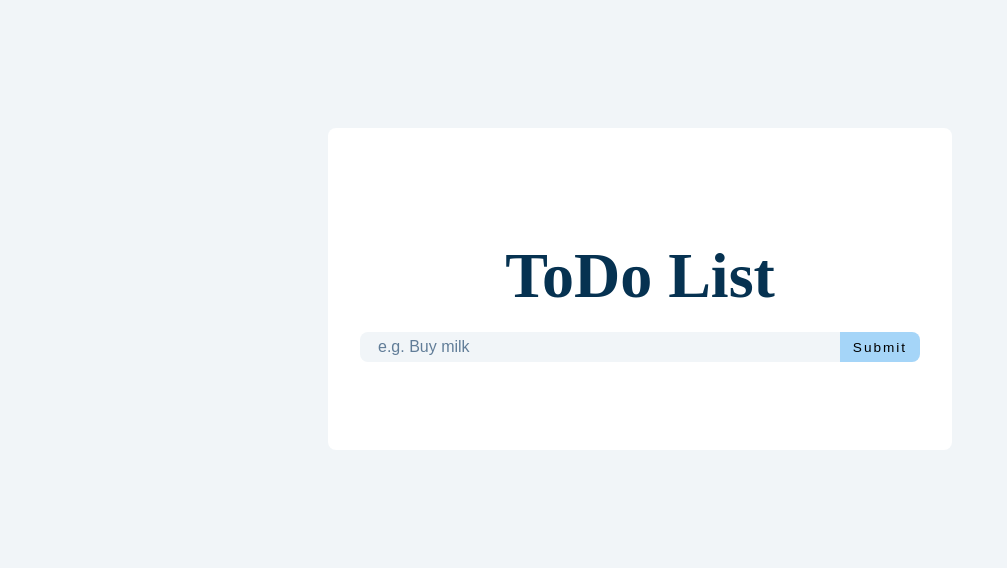
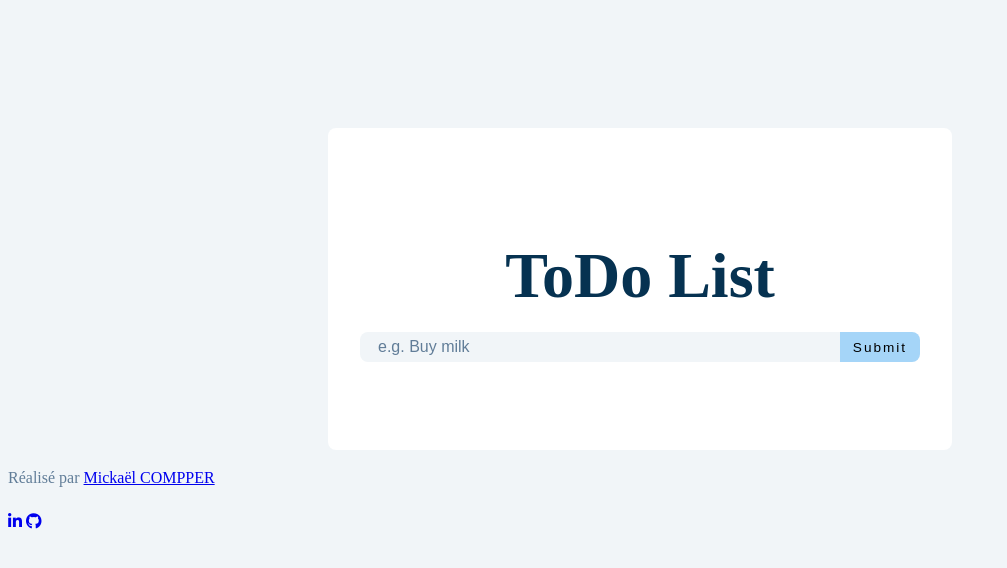
Before and after one commit to MickaelCompper/ToDo-List, a plain HTML site: page index.html in a window 1280 px wide. Shown: the whole page, without its empty margins (0-1007 px from the left). Drawn offline with Linux system fonts and the light colour scheme.

Commit message:
Update index.html

```diff
--- a/index.html
+++ b/index.html
@@ -27,6 +27,14 @@
         <button class="clear-btn">clear items</button>
       </div>
     </section>
+    <footer class="porfolio">
+			<p>Réalisé par <a href="mailto:denturesdaemon@pm.me">Mickaël COMPPER</a></p>
+			<nav>
+				<a href="https://www.linkedin.com/in/micka%C3%ABl-compper-b18aa2172/" target="_blank" rel="external noopener"><i class="fa-brands fa-linkedin-in"></i></a>
+				<a href="https://github.com/MickaelCompper" target="_blank" rel="external noopener"><i class="fa-brands fa-github"></i></a>
+			</nav>
+		</footer>
+
     <!-- javascript -->
     <script src="js/app.js"></script>
   </body>
```
